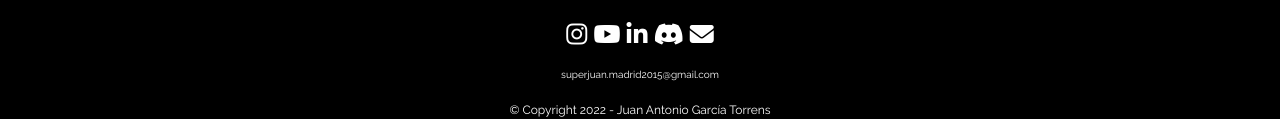
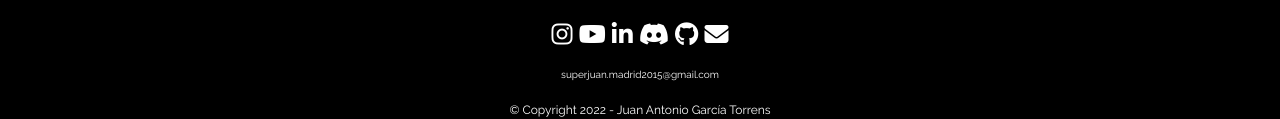
Before and after one commit to juangarcia06/Portfolio, a plain HTML site: page educacion/index.html in a window 1280 px wide. Shown: the part 1253-1372 px from the top of the page. Drawn offline with Linux system fonts and the light colour scheme.

Commit message:
añadir github a los iconos de redes sociales y eso

```diff
--- a/educacion/index.html
+++ b/educacion/index.html
@@ -95,6 +95,7 @@
     <a href="https://youtube.com/channel/UCr2BL4M0lVXs_ZjaFEeI6KQ" target="_blank" class="fa fa-youtube jg-no-underline jg-hover-opacity"></a>
     <a href="https://www.linkedin.com/in/juan-antonio-garc%C3%ADa-torrens-42959023a/" target="_blank" class="fa fa-linkedin jg-no-underline jg-hover-opacity"></a>
     <a href="https://discord.gg/VeFtX5rUBQ" target="_blank" class="fab fa-discord jg-no-underline jg-hover-opacity"></a>
+    <a href="https://github.com/BananaC9" target="_blank" class="fab fa-github jg-no-underline jg-hover-opacity"></a>
     <a href="mailto:superjuan.madrid2015@gmail.com" class="fas fa-envelope jg-no-underline jg-hover-opacity"></a>
     <p class="jg-tiny">superjuan.madrid2015@gmail.com</p>
   </div>
```
Also changed, not shown: error.html (+1 -0 lines), proyectos/pcbuild/index.html (+1 -0 lines), proyectos/waygaming/index.html (+1 -0 lines), proyectos/wayindustries/index.html (+1 -0 lines), proyectos/wayminer/index.html (+1 -0 lines).
